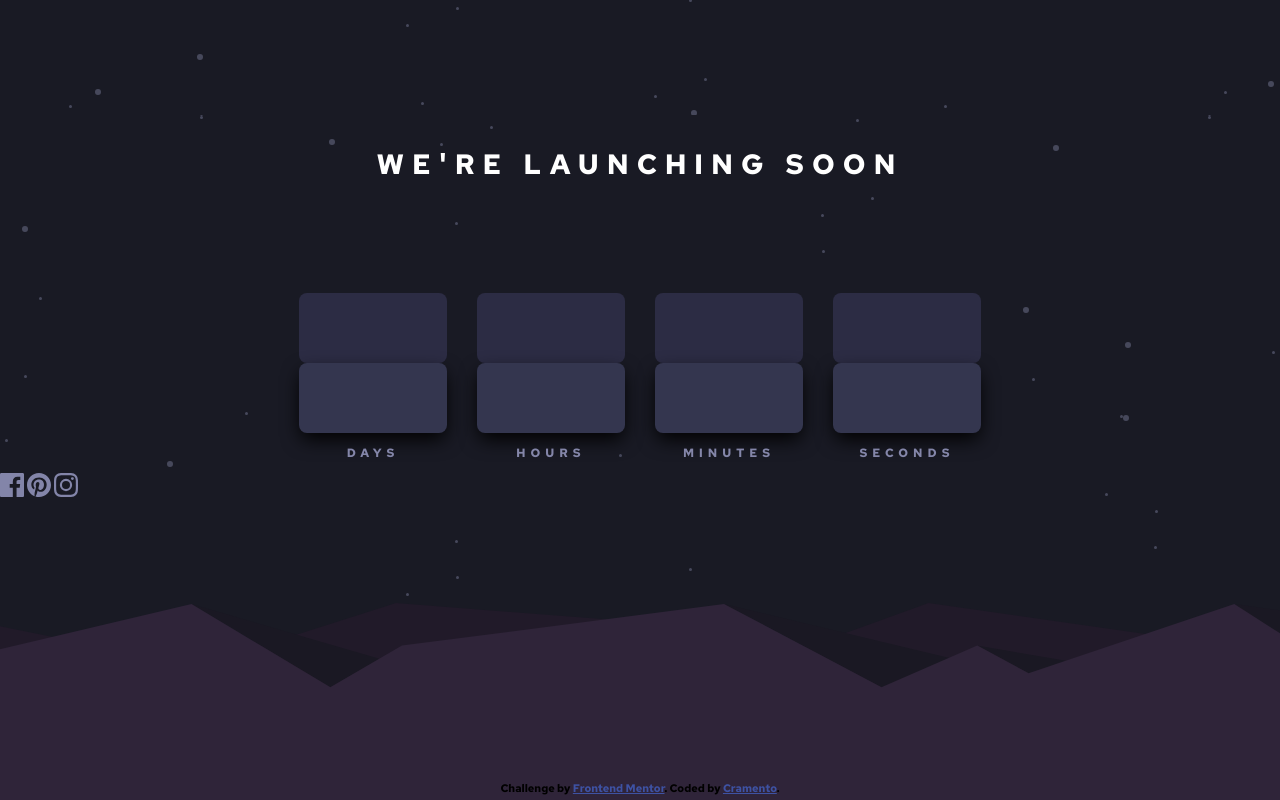
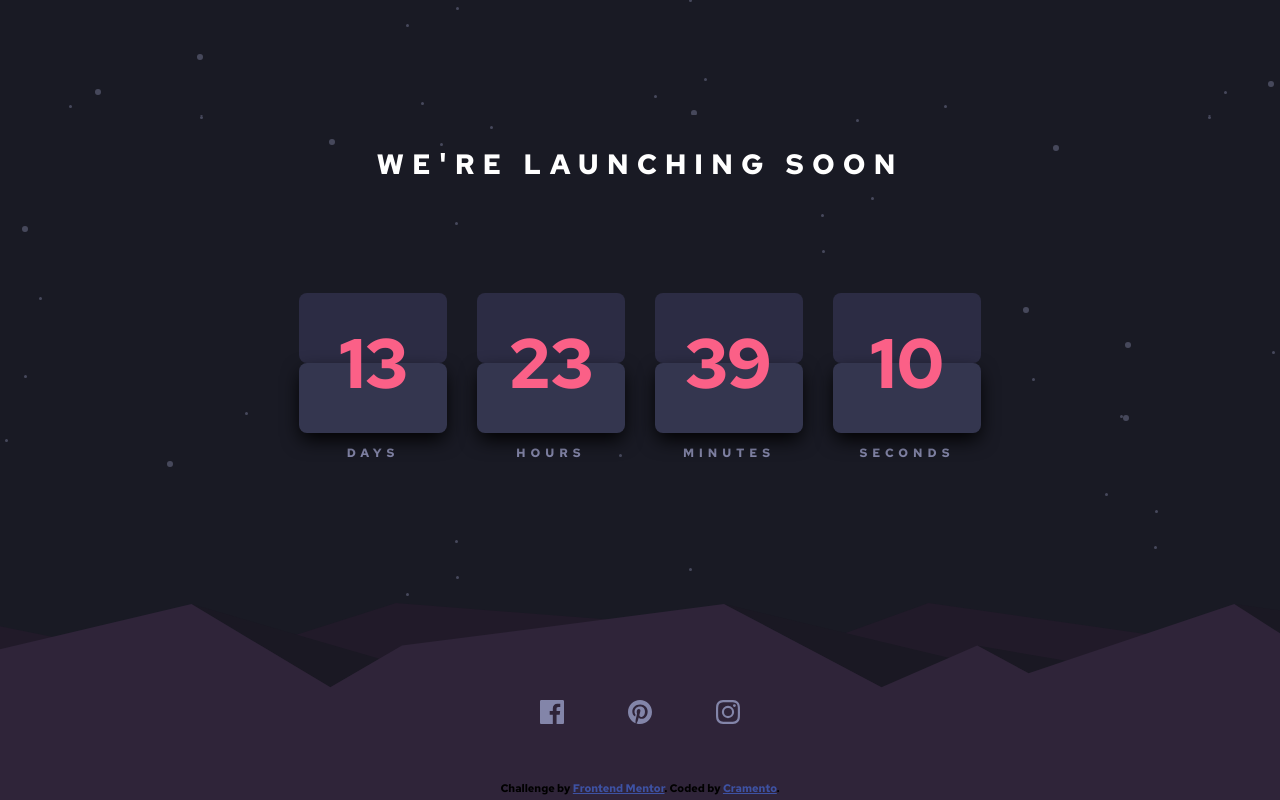
Before and after one commit to PablitObispo/launch-countdown-timer-main, a plain HTML site: page index.html in a window 1280 px wide. Drawn offline with Linux system fonts and the light colour scheme.

Commit message:
final v1

```diff
--- a/index.html
+++ b/index.html
@@ -19,6 +19,7 @@
       <div class="timer-bg">
         <div class="timer-bg-top"></div>
         <div class="timer-bg-bottom"></div>
+        <p class="days-displayer">14</p>
       </div>
       <h3 class="entitled">Days</h3>
     </div>
@@ -27,6 +28,7 @@
       <div class="timer-bg">
         <div class="timer-bg-top"></div>
         <div class="timer-bg-bottom"></div>
+        <p class="hours-displayer">00</p>
       </div>
       <h3 class="entitled">Hours</h3>
     </div>
@@ -35,6 +37,7 @@
       <div class="timer-bg">
         <div class="timer-bg-top"></div>
         <div class="timer-bg-bottom"></div>
+        <p class="minutes-displayer">00</p>
       </div>
       <h3 class="entitled">Minutes</h3>
     </div>
@@ -43,20 +46,28 @@
       <div class="timer-bg">
         <div class="timer-bg-top"></div>
         <div class="timer-bg-bottom"></div>
+        <p class="seconds-displayer">00</p>
       </div>
       <h3 class="entitled">Seconds</h3>
     </div>
   </div>
 
   <footer class="medias">
-    <img src="images/icon-facebook.svg" alt="facebook icon">
-    <img src="images/icon-pinterest.svg" alt="pinterest icon">
-    <img src="images/icon-instagram.svg" alt="instagram icon">
+    <a href="https://www.facebook.com/">
+      <svg class="facebook-icon" xmlns="http://www.w3.org/2000/svg" width="24" height="24"><path d="M22.675 0H1.325C.593 0 0 .593 0 1.325v21.351C0 23.407.593 24 1.325 24H12.82v-9.294H9.692v-3.622h3.128V8.413c0-3.1 1.893-4.788 4.659-4.788 1.325 0 2.463.099 2.795.143v3.24l-1.918.001c-1.504 0-1.795.715-1.795 1.763v2.313h3.587l-.467 3.622h-3.12V24h6.116c.73 0 1.323-.593 1.323-1.325V1.325C24 .593 23.407 0 22.675 0z"/></svg>
+    </a>
+    <a href="https://www.pinterest.com/">
+      <svg class="pinterest-icon" xmlns="http://www.w3.org/2000/svg" width="24" height="24"><path d="M12 0C5.373 0 0 5.372 0 12c0 5.084 3.163 9.426 7.627 11.174-.105-.949-.2-2.405.042-3.441.218-.937 1.407-5.965 1.407-5.965s-.359-.719-.359-1.782c0-1.668.967-2.914 2.171-2.914 1.023 0 1.518.769 1.518 1.69 0 1.029-.655 2.568-.994 3.995-.283 1.194.599 2.169 1.777 2.169 2.133 0 3.772-2.249 3.772-5.495 0-2.873-2.064-4.882-5.012-4.882-3.414 0-5.418 2.561-5.418 5.207 0 1.031.397 2.138.893 2.738a.36.36 0 01.083.345l-.333 1.36c-.053.22-.174.267-.402.161-1.499-.698-2.436-2.889-2.436-4.649 0-3.785 2.75-7.262 7.929-7.262 4.163 0 7.398 2.967 7.398 6.931 0 4.136-2.607 7.464-6.227 7.464-1.216 0-2.359-.631-2.75-1.378l-.748 2.853c-.271 1.043-1.002 2.35-1.492 3.146C9.57 23.812 10.763 24 12 24c6.627 0 12-5.373 12-12 0-6.628-5.373-12-12-12z"/></svg>
+    </a>
+    <a href="https://www.instagram.com/">
+      <svg class="instagram-icon" xmlns="http://www.w3.org/2000/svg" width="24" height="24"><path d="M12 2.163c3.204 0 3.584.012 4.85.07 3.252.148 4.771 1.691 4.919 4.919.058 1.265.069 1.645.069 4.849 0 3.205-.012 3.584-.069 4.849-.149 3.225-1.664 4.771-4.919 4.919-1.266.058-1.644.07-4.85.07-3.204 0-3.584-.012-4.849-.07-3.26-.149-4.771-1.699-4.919-4.92-.058-1.265-.07-1.644-.07-4.849 0-3.204.013-3.583.07-4.849.149-3.227 1.664-4.771 4.919-4.919 1.266-.057 1.645-.069 4.849-.069zM12 0C8.741 0 8.333.014 7.053.072 2.695.272.273 2.69.073 7.052.014 8.333 0 8.741 0 12c0 3.259.014 3.668.072 4.948.2 4.358 2.618 6.78 6.98 6.98C8.333 23.986 8.741 24 12 24c3.259 0 3.668-.014 4.948-.072 4.354-.2 6.782-2.618 6.979-6.98.059-1.28.073-1.689.073-4.948 0-3.259-.014-3.667-.072-4.947-.196-4.354-2.617-6.78-6.979-6.98C15.668.014 15.259 0 12 0zm0 5.838a6.162 6.162 0 100 12.324 6.162 6.162 0 000-12.324zM12 16a4 4 0 110-8 4 4 0 010 8zm6.406-11.845a1.44 1.44 0 100 2.881 1.44 1.44 0 000-2.881z"/></svg>
+    </a>
   </footer>
 
   <div class="attribution">
     Challenge by <a href="https://www.frontendmentor.io?ref=challenge" target="_blank">Frontend Mentor</a>.
-    Coded by <a href="#">Cramento</a>.
+    Coded by <a href="https://www.frontendmentor.io/profile/theoprocreate">Cramento</a>.
   </div>
+  <script src="script.js"></script>
 </body>
 </html>
--- /dev/null
+++ b/script.js
@@ -0,0 +1,35 @@
+const daysDisplayer = document.querySelector(".days-displayer");
+const hoursDisplayer = document.querySelector(".hours-displayer");
+const minutesDisplayer = document.querySelector(".minutes-displayer");
+const secondsDisplayer = document.querySelector(".seconds-displayer");
+var days = parseInt(daysDisplayer.innerHTML);
+var hours = parseInt(hoursDisplayer.innerHTML);
+var minutes = parseInt(minutesDisplayer.innerHTML);
+var seconds = parseInt(secondsDisplayer.innerHTML);
+
+var counter = ()=>{
+    if(seconds > 0){
+        seconds--
+    } else if(minutes > 0) {
+        minutes--;
+        seconds = 59
+    } else if(hours > 0){
+        hours--;
+        minutes = 59;
+        seconds = 59;
+    } else if(days > 0){
+        days--;
+        hours = 23;
+        minutes = 59;
+        seconds = 59;
+    }
+
+    daysDisplayer.innerHTML = days > 9 ? days : "0" + days.toString();
+    hoursDisplayer.innerHTML = hours > 9 ? hours : "0" + hours.toString();
+    minutesDisplayer.innerHTML = minutes > 9 ? minutes : "0" + minutes.toString();
+    secondsDisplayer.innerHTML = seconds > 9 ? seconds : "0" + seconds.toString();
+}
+
+window.addEventListener("load", ()=>{
+    window.setInterval(counter, 1)
+})
--- a/style.css
+++ b/style.css
@@ -45,6 +45,7 @@ h1 {
 
 .timer-bg {
     height: 65px;
+    position: relative;
 }
 
 .timer-bg-top,
@@ -65,6 +66,16 @@ h1 {
     box-shadow: 0px 8px 19px -2px #000000;
 }
 
+.timer p {
+    font-size: 32px;
+    color: #fb6087;
+    margin: 0;
+    position: absolute;
+    top: 50%;
+    left: 50%;
+    transform: translate(-50%, -50%);
+}
+
 .timer h3 {
     font-size: 8px;
     text-align: center;
@@ -72,6 +83,24 @@ h1 {
     letter-spacing: 3px;
     text-transform: uppercase;
 }
+
+.medias {
+    position: absolute;
+    bottom: 72px;
+    width: 100%;
+    display: flex;
+    justify-content: center;
+}
+
+.medias svg {
+    margin: 0 32px;
+    fill: #8385A9;
+}
+
+.medias svg:hover {
+    fill: #fb6087;
+}
+
 .attribution {
     position: absolute;
     bottom: 5px;
@@ -97,6 +126,10 @@ h1 {
         height: 140px;
     }
 
+    .timer p {
+        font-size: 70px;
+    }
+
     .timer h3 {
         font-size: 12px;
         letter-spacing: 5px;
```
